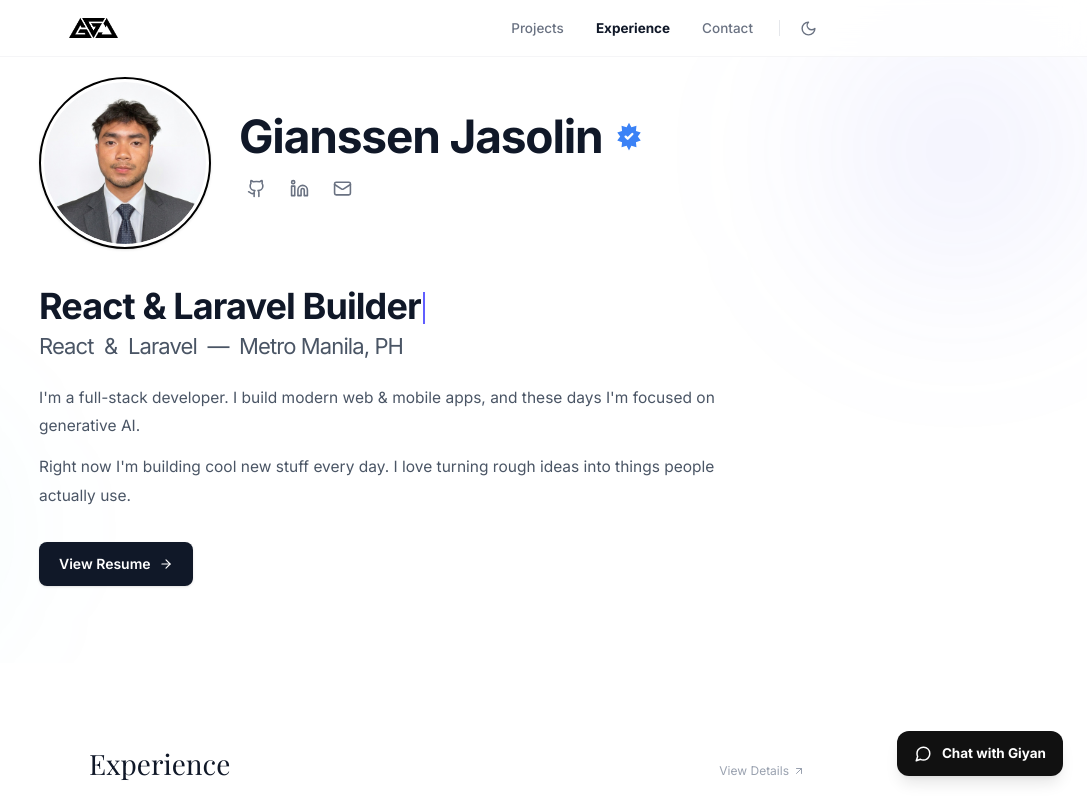
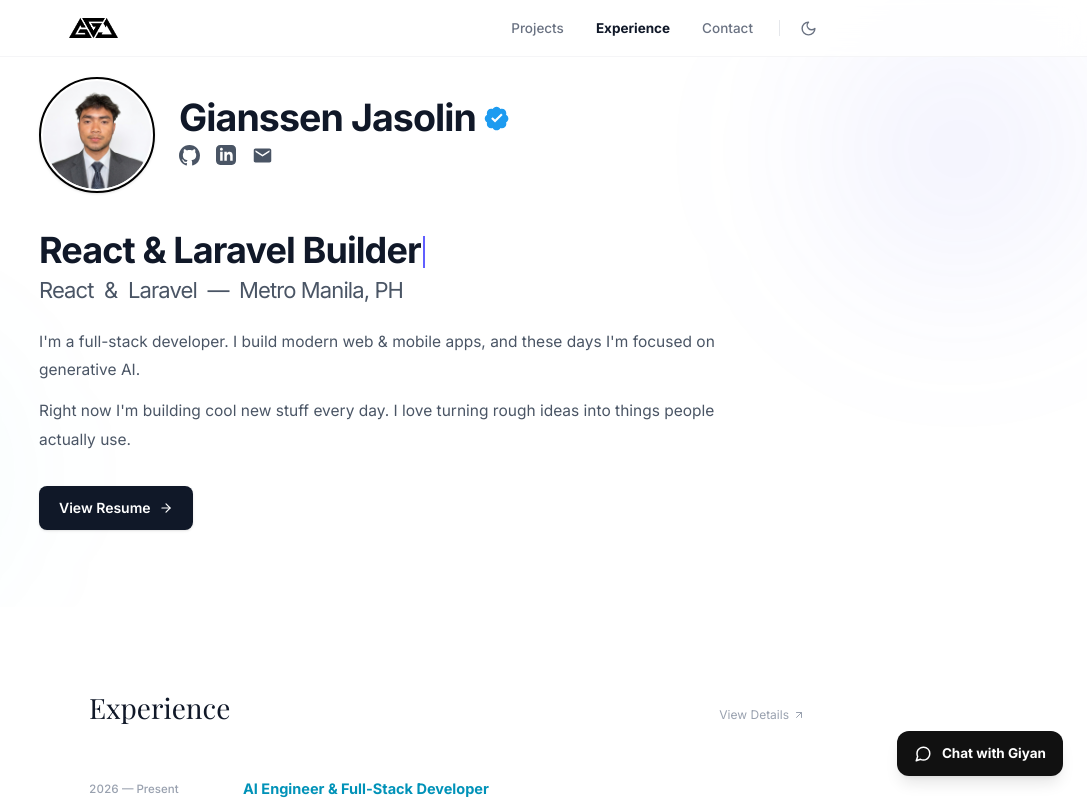
Before and after one commit to GIANSSEN/akosigiyan, a React (Vite) app: page / in a window 1280 px wide. Shown: the top 800 px of the page, without its empty margins (193-1280 px from the left). Built offline with nearby package versions, Linux system fonts and the light colour scheme; a web font is replaced by a local one.

Commit message:
feat(hero): copy exact format of reference identity row (single-line fluid name, Twitter verified badge, and filled social icons)

```diff
--- a/src/components/sections/HeroNew.jsx
+++ b/src/components/sections/HeroNew.jsx
@@ -1,7 +1,7 @@
 import { Link } from 'react-router-dom';
 import { motion, useReducedMotion } from 'framer-motion';
 import { useEffect, useState } from 'react';
-import { ArrowRight, Github, Linkedin, Mail } from 'lucide-react';
+import { ArrowRight } from 'lucide-react';
 import { useTheme } from '@/context/ThemeContext';
 import { socialLinks, contactInfo } from '@/data/portfolioData';
 import PixelTransition from '@/components/ui/PixelTransition';
@@ -53,25 +53,41 @@
     return displayed;
 }
 
-/* ── Verified badge ──────────────────────────────────────────────── */
-const VerifiedBadge = ({ className = "w-[22px] h-[22px] sm:w-[28px] sm:h-[28px] md:w-[32px] md:h-[32px]" }) => (
+/* ── Twitter/X Verified Badge — Scalloped Blue Star ─────────────── */
+const VerifiedBadge = ({ className = "w-[18px] h-[18px] sm:w-[22px] sm:h-[22px]" }) => (
     <svg
         className={`shrink-0 ${className}`}
         viewBox="0 0 24 24"
         fill="none"
-        title="Verified"
+        aria-label="Verified"
     >
         <path
-            d="M12 2L13.8 5.4L17.6 4.4L17.2 8.2L20.8 9.4L18.6 12.4L20.8 15.4L17.2 16.6L17.6 20.4L13.8 19.4L12 22.8L10.2 19.4L6.4 20.4L6.8 16.6L3.2 15.4L5.4 12.4L3.2 9.4L6.8 8.2L6.4 4.4L10.2 5.4L12 2Z"
-            fill="#3b82f6"
+            d="M22.5 12.5c0-1.58-.875-2.95-2.148-3.6.154-.435.238-.905.238-1.4 0-2.21-1.79-4-4-4-.495 0-.965.084-1.4.238C14.55 2.475 13.18 1.6 11.6 1.6s-2.95.875-3.6 2.148c-.435-.154-.905-.238-1.4-.238-2.21 0-4 1.79-4 4 0 .495.084.965.238 1.4C1.575 9.55.7 10.92.7 12.5s.875 2.95 2.148 3.6c-.154.435-.238.905-.238 1.4 0 2.21 1.79 4 4 4 .495 0 .965-.084 1.4-.238.65 1.273 2.02 2.148 3.6 2.148s2.95-.875 3.6-2.148c.435.154.905.238 1.4.238 2.21 0 4-1.79 4-4 0-.495-.084-.965-.238-1.4 1.273-.65 2.148-2.02 2.148-3.6z"
+            fill="#1d9bf0"
         />
         <path
-            d="M9.5 12.5L11 14L14.5 10.5"
-            stroke="white"
-            strokeWidth="1.8"
-            strokeLinecap="round"
-            strokeLinejoin="round"
+            d="M10.2 16.2l-3.6-3.6 1.4-1.4 2.2 2.2 5.6-5.6 1.4 1.4-7 7z"
+            fill="#ffffff"
         />
+    </svg>
+);
+
+/* ── Clean Filled Social Icons ───────────────────────────────────── */
+const GithubIcon = () => (
+    <svg className="w-[19px] h-[19px] sm:w-[21px] sm:h-[21px] fill-current" viewBox="0 0 24 24">
+        <path d="M12 0C5.37 0 0 5.37 0 12c0 5.31 3.435 9.795 8.205 11.385.6.105.825-.255.825-.57 0-.285-.015-1.23-.015-2.235-3.015.555-3.795-.735-4.035-1.41-.135-.345-.72-1.41-1.23-1.695-.42-.225-1.02-.78-.015-.795.945-.015 1.62.87 1.845 1.23 1.08 1.815 2.805 1.305 3.495.99.105-.78.42-1.305.765-1.605-2.67-.3-5.46-1.335-5.46-5.925 0-1.305.465-2.385 1.23-3.225-.12-.3-.54-1.53.12-3.18 0 0 1.005-.315 3.3 1.23.96-.27 1.98-.405 3-.405s2.04.135 3 .405c2.295-1.56 3.3-1.23 3.3-1.23.66 1.65.24 2.88.12 3.18.765.84 1.23 1.905 1.23 3.225 0 4.605-2.805 5.625-5.475 5.925.435.375.81 1.095.81 2.22 0 1.605-.015 2.895-.015 3.3 0 .315.225.69.825.57A12.02 12.02 0 0024 12c0-6.63-5.37-12-12-12z" />
+    </svg>
+);
+
+const LinkedinIcon = () => (
+    <svg className="w-[18px] h-[18px] sm:w-[20px] sm:h-[20px] fill-current" viewBox="0 0 24 24">
+        <path d="M19 0h-14c-2.761 0-5 2.239-5 5v14c0 2.761 2.239 5 5 5h14c2.762 0 5-2.239 5-5v-14c0-2.761-2.238-5-5-5zm-11 19h-3v-11h3v11zm-1.5-12.268c-.966 0-1.75-.79-1.75-1.764s.784-1.764 1.75-1.764 1.75.79 1.75 1.764-.783 1.764-1.75 1.764zm13.5 12.268h-3v-5.604c0-3.368-4-3.113-4 0v5.604h-3v-11h3v1.765c1.396-2.586 7-2.777 7 2.476v6.759z" />
+    </svg>
+);
+
+const MailIcon = () => (
+    <svg className="w-[19px] h-[19px] sm:w-[21px] sm:h-[21px] fill-current" viewBox="0 0 24 24">
+        <path d="M20 4H4c-1.1 0-1.99.9-1.99 2L2 18c0 1.1.9 2 2 2h16c1.1 0 2-.9 2-2V6c0-1.1-.9-2-2-2zm0 4l-8 5-8-5V6l8 5 8-5v2z" />
     </svg>
 );
 
@@ -81,11 +97,10 @@
     const reduceMotion = useReducedMotion();
     const typedRole = useTypewriter(ROLES);
 
-    // Only GitHub, LinkedIn, Email (IG and Facebook removed)
     const socials = [
-        { icon: <Github className="w-[17px] h-[17px] sm:w-[19px] sm:h-[19px]" />,   href: socialLinks[1]?.href || '#', label: 'GitHub',   color: '#24292e', darkColor: '#e5e7eb' },
-        { icon: <Linkedin className="w-[17px] h-[17px] sm:w-[19px] sm:h-[19px]" />, href: socialLinks[0]?.href || '#', label: 'LinkedIn', color: '#0A66C2', darkColor: '#60a5fa' },
-        { icon: <Mail className="w-[17px] h-[17px] sm:w-[19px] sm:h-[19px]" />,     href: `mailto:${contactInfo.email}`, label: 'Email',  color: '#EA4335', darkColor: '#fca5a5' },
+        { icon: <GithubIcon />,   href: socialLinks[1]?.href || 'https://github.com/Gianssen', label: 'GitHub' },
+        { icon: <LinkedinIcon />, href: socialLinks[0]?.href || 'https://www.linkedin.com/in/gianssen-jasolin/', label: 'LinkedIn' },
+        { icon: <MailIcon />,     href: `mailto:${contactInfo.email}`, label: 'Email' },
     ];
 
     const container = {
@@ -120,17 +135,17 @@
                 initial="hidden"
                 animate="show"
             >
-                {/* ── Avatar + Identity row ─────────────────────────────── */}
+                {/* ── Avatar + Identity row — Exactly like reference format ── */}
                 <motion.div
                     variants={item}
-                    className="flex items-center gap-4 sm:gap-7 mb-7 sm:mb-9"
+                    className="flex items-center gap-4 sm:gap-6 mb-7 sm:mb-9"
                 >
-                    {/* Enlarged Avatar with black circular border & slightly zoomed photo */}
+                    {/* Avatar Circle with thin border */}
                     <div
-                        className="relative shrink-0 rounded-full border-2 sm:border-[2.5px] border-black dark:border-white p-[3px] bg-white dark:bg-[#0a0a0a] shadow-sm"
+                        className="relative shrink-0 rounded-full border-2 border-black dark:border-white p-[2px] bg-white dark:bg-[#0a0a0a] shadow-sm"
                         style={{
-                            width:  'clamp(120px, 26vw, 172px)',
-                            height: 'clamp(120px, 26vw, 172px)',
+                            width:  'clamp(84px, 20vw, 116px)',
+                            height: 'clamp(84px, 20vw, 116px)',
                         }}
                     >
                         <div className="w-full h-full rounded-full overflow-hidden">
@@ -142,7 +157,7 @@
                                         style={{
                                             width: '100%', height: '100%',
                                             objectFit: 'cover', objectPosition: 'center 15%',
-                                            transform: 'scale(1.14)',
+                                            transform: 'scale(1.12)',
                                             pointerEvents: 'none', userSelect: 'none',
                                         }}
                                         draggable={false}
@@ -155,7 +170,7 @@
                                         style={{
                                             width: '100%', height: '100%',
                                             objectFit: 'cover', objectPosition: 'center 15%',
-                                            transform: 'scale(1.14)',
+                                            transform: 'scale(1.12)',
                                             pointerEvents: 'none', userSelect: 'none',
                                         }}
                                         draggable={false}
@@ -174,17 +189,22 @@
                         </div>
                     </div>
 
-                    {/* Name + Verified Badge in 1 SINGLE LINE + Social Icons */}
-                    <div className="min-w-0 flex-1 flex flex-col justify-center">
-                        <div className="flex items-center gap-1.5 sm:gap-2.5 flex-nowrap whitespace-nowrap mb-1 sm:mb-2">
-                            <h1 className="font-sans text-[22px] min-[360px]:text-[25px] min-[400px]:text-[28px] sm:text-[36px] md:text-[42px] lg:text-[46px] font-bold text-gray-900 dark:text-white tracking-tight leading-none whitespace-nowrap truncate">
+                    {/* Name + Verified Badge on 1 SINGLE LINE, Social icons below */}
+                    <div className="min-w-0 flex flex-col justify-center">
+                        <div className="flex items-center gap-2 flex-nowrap whitespace-nowrap mb-2">
+                            <h1
+                                className="font-sans font-bold text-gray-900 dark:text-white tracking-tight leading-none whitespace-nowrap"
+                                style={{
+                                    fontSize: 'clamp(1.35rem, 4.6vw, 2.35rem)',
+                                }}
+                            >
                                 Gianssen Jasolin
                             </h1>
-                            <VerifiedBadge />
+                            <VerifiedBadge className="w-[19px] h-[19px] min-[360px]:w-[21px] min-[360px]:h-[21px] sm:w-[26px] sm:h-[26px]" />
                         </div>
 
-                        {/* Social Icons row */}
-                        <div className="flex items-center gap-1.5 sm:gap-2 mt-1">
+                        {/* Social Icons row — filled style under name */}
+                        <div className="flex items-center gap-3.5 sm:gap-4 text-gray-600 dark:text-gray-400">
                             {socials.map((s) => (
                                 <a
                                     key={s.label}
@@ -192,7 +212,7 @@
                                     target={s.href.startsWith('mailto:') ? '_self' : '_blank'}
                                     rel="noopener noreferrer"
                                     aria-label={s.label}
-                                    className="p-1.5 sm:p-2 text-gray-500 hover:text-gray-900 dark:text-gray-400 dark:hover:text-white hover:bg-gray-100 dark:hover:bg-white/[0.08] rounded-lg transition-all duration-150 outline-none"
+                                    className="hover:text-gray-900 dark:hover:text-white transition-colors duration-150 outline-none"
                                 >
                                     {s.icon}
                                 </a>
```
